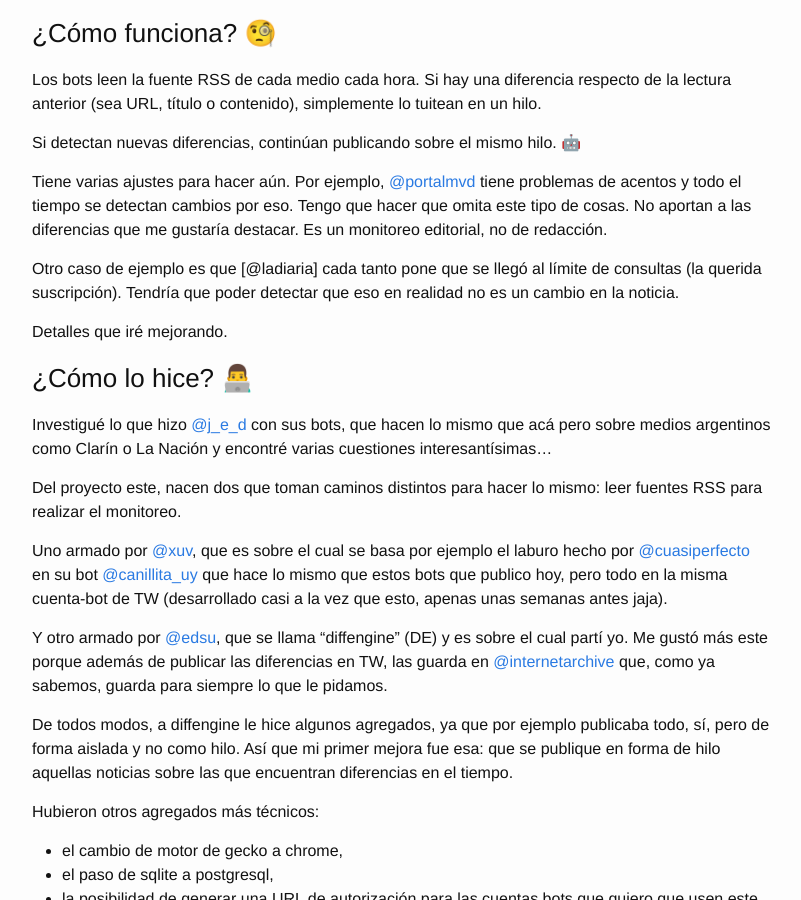
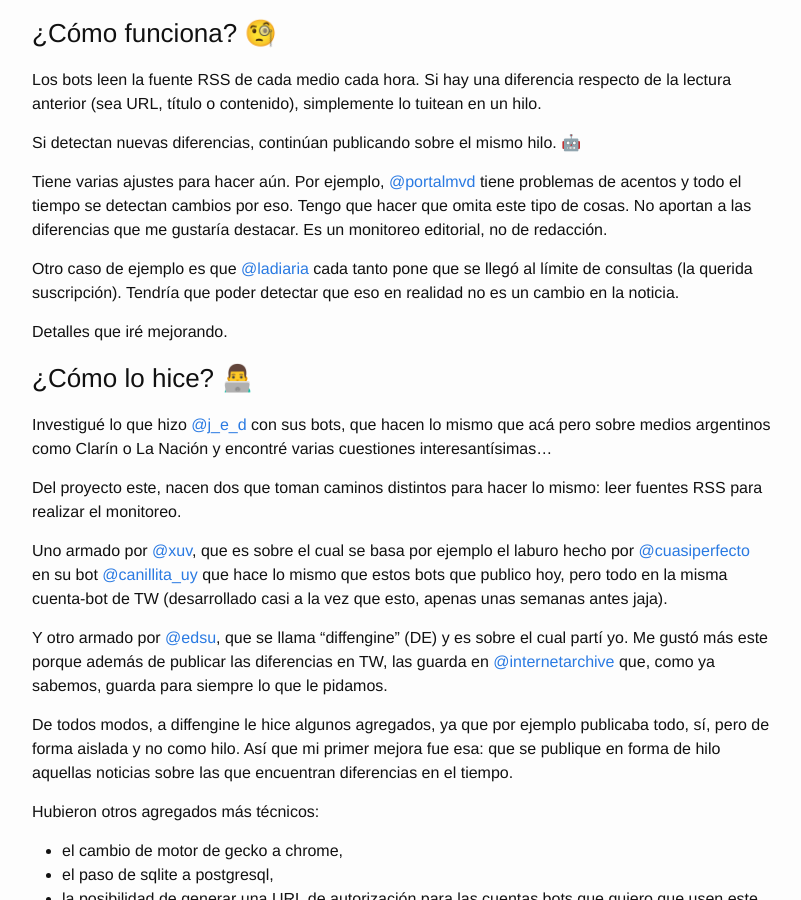
Before and after one commit to nahuelhds/nahuelhds.github.io, a Jekyll site: the page built from _posts/2020-04-26-Bots-de-Twitter-y-diarios-de-Uruguay.md, in a window 1280 px wide and 900 px high, scrolled down 1002 px. Shown: the whole window, without its empty margins (238-1039 px from the left). Built offline with Jekyll 4.4.1, drawn with Linux system fonts in a browser that asks for light colours; a script that is not in the unit is left out; comment, search, counter and statistics services are not loaded; part of the change alters nothing that is shown.

```diff
--- a/_posts/2020-04-26-Bots-de-Twitter-y-diarios-de-Uruguay.md
+++ b/_posts/2020-04-26-Bots-de-Twitter-y-diarios-de-Uruguay.md
@@ -49,7 +49,7 @@ Si detectan nuevas diferencias, continúan publicando sobre el mismo hilo. 🤖
 
 Tiene varias ajustes para hacer aún. Por ejemplo, [@portalmvd](https://twitter.com/portalmvd) tiene problemas de acentos y todo el tiempo se detectan cambios por eso. Tengo que hacer que omita este tipo de cosas. No aportan a las diferencias que me gustaría destacar. Es un monitoreo editorial, no de redacción.
 
-Otro caso de ejemplo es que [@ladiaria] cada tanto pone que se llegó al límite de consultas (la querida suscripción). Tendría que poder detectar que eso en realidad no es un cambio en la noticia.
+Otro caso de ejemplo es que [@ladiaria](https://twitter.com/ladiaria) cada tanto pone que se llegó al límite de consultas (la querida suscripción). Tendría que poder detectar que eso en realidad no es un cambio en la noticia.
 
 Detalles que iré mejorando.
 
```
